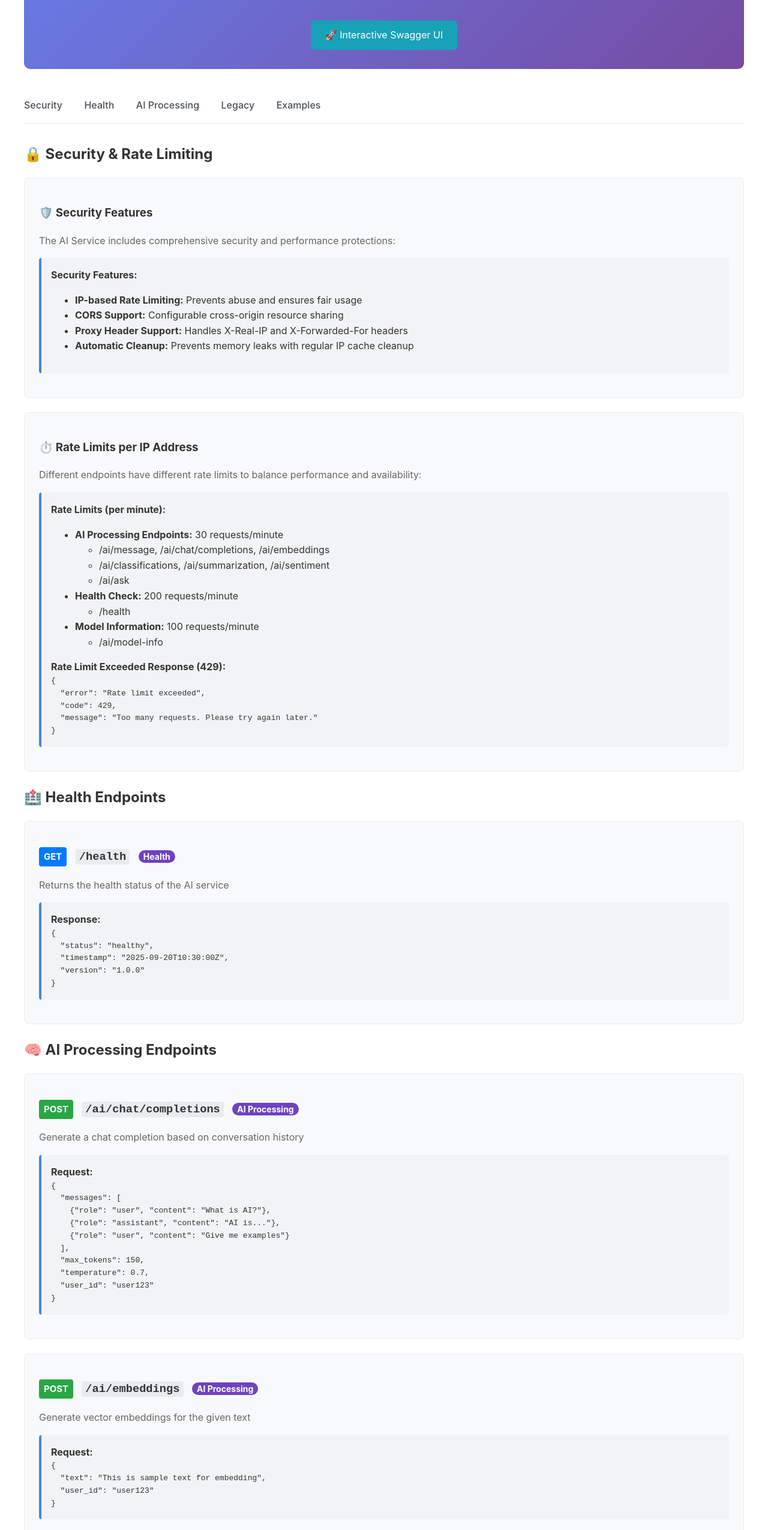
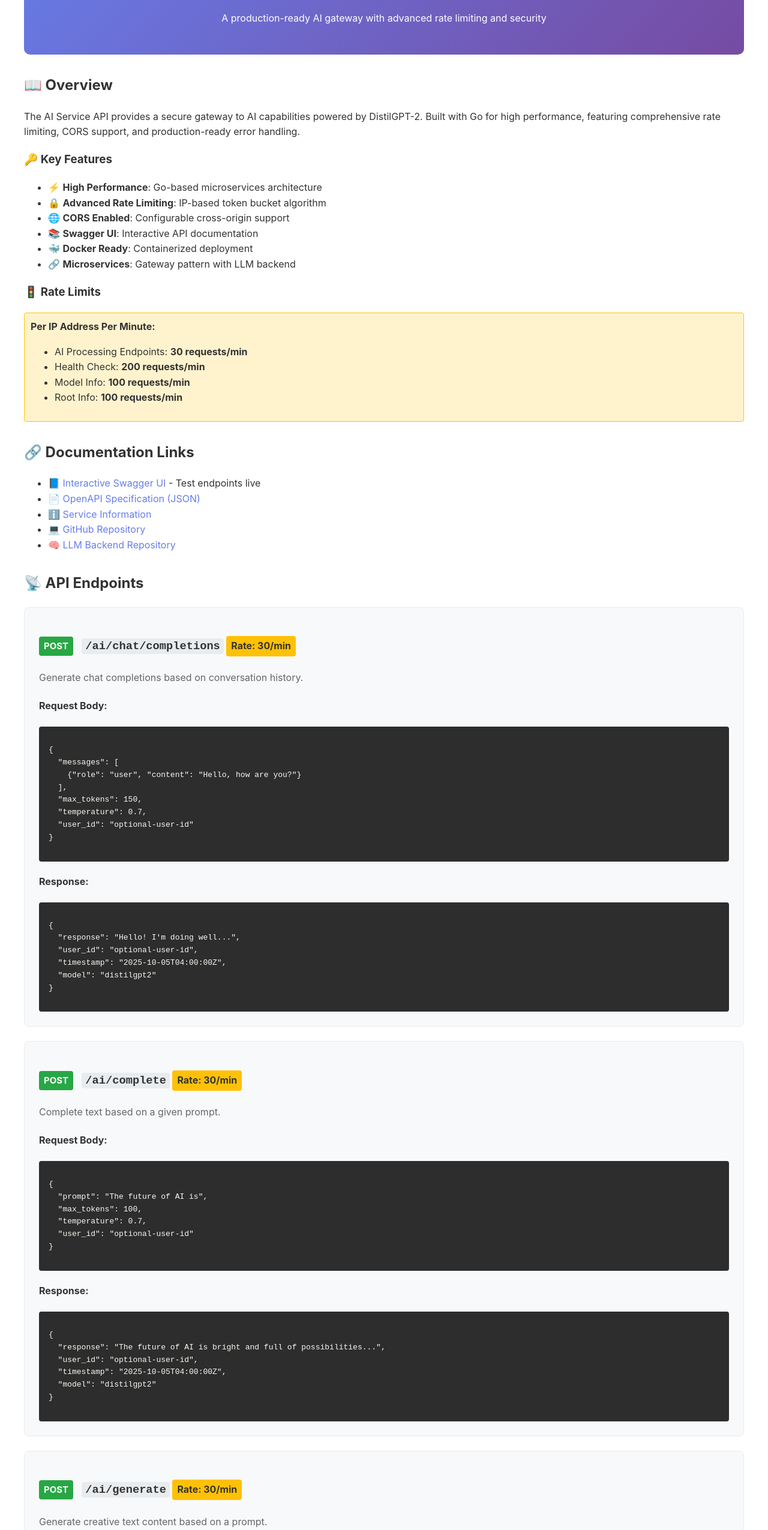
Before and after one commit to Ammar0144/ai, a plain HTML site: page docs/index.html in a window 1280 px wide. Shown: the part 170-2720 px from the top of the page at 60% size. Drawn offline with Linux system fonts and the light colour scheme.

Commit message:
Update index.html

```diff
--- a/docs/index.html
+++ b/docs/index.html
@@ -50,159 +50,123 @@
             color: #666;
         }
         .example {
-            background: #f1f3f4;
-            border-left: 4px solid #4285f4;
+            background: #2d2d2d;
+            color: #f8f8f2;
             padding: 1rem;
-            margin: 1rem 0;
             border-radius: 4px;
-        }
-        .example pre {
-            margin: 0;
             overflow-x: auto;
         }
-        .swagger-link {
-            background: #17a2b8;
-            color: white;
-            padding: 12px 24px;
-            text-decoration: none;
-            border-radius: 6px;
-            display: inline-block;
-            margin-top: 1rem;
+        .section {
+            margin: 2rem 0;
         }
-        .swagger-link:hover {
-            background: #138496;
-            color: white;
+        code {
+            background: #f4f4f4;
+            padding: 2px 6px;
+            border-radius: 3px;
+            font-family: 'Courier New', monospace;
+        }
+        a {
+            color: #667eea;
             text-decoration: none;
         }
-        .nav {
-            background: #fff;
-            border-bottom: 1px solid #e9ecef;
-            padding: 1rem 0;
-            margin-bottom: 2rem;
+        a:hover {
+            text-decoration: underline;
         }
-        .nav a {
-            color: #495057;
-            text-decoration: none;
-            margin-right: 2rem;
-            font-weight: 500;
+        .badge {
+            display: inline-block;
+            padding: 4px 8px;
+            border-radius: 4px;
+            font-size: 0.85em;
+            margin: 5px 5px 5px 0;
         }
-        .nav a:hover {
-            color: #007bff;
-        }
-        .tag {
-            background: #6f42c1;
-            color: white;
-            padding: 2px 8px;
-            border-radius: 12px;
-            font-size: 0.75em;
-            margin-left: 10px;
+        .badge-primary { background: #007bff; color: white; }
+        .badge-success { background: #28a745; color: white; }
+        .badge-warning { background: #ffc107; color: #333; }
+        .rate-limit {
+            background: #fff3cd;
+            border: 1px solid #ffc107;
+            padding: 10px;
+            border-radius: 4px;
+            margin: 10px 0;
         }
     </style>
 </head>
 <body>
     <div class="header">
         <h1>🤖 AI Service API</h1>
-        <p>Comprehensive AI capabilities powered by DistilGPT-2 with advanced rate limiting, CORS support, and robust error handling</p>
-        <a href="/swagger/" class="swagger-link">🚀 Interactive Swagger UI</a>
+        <p>Version 1.0.0 | MIT License</p>
+        <p>A production-ready AI gateway with advanced rate limiting and security</p>
     </div>
 
-    <div class="nav">
-        <a href="#security">Security</a>
-        <a href="#health">Health</a>
-        <a href="#processing">AI Processing</a>
-        <a href="#legacy">Legacy</a>
-        <a href="#examples">Examples</a>
-    </div>
+    <div class="section">
+        <h2>📖 Overview</h2>
+        <p>
+            The AI Service API provides a secure gateway to AI capabilities powered by DistilGPT-2.
+            Built with Go for high performance, featuring comprehensive rate limiting, CORS support,
+            and production-ready error handling.
+        </p>
 
-    <section id="security">
-        <h2>🔒 Security & Rate Limiting</h2>
+        <h3>🔑 Key Features</h3>
+        <ul>
+            <li>⚡ <strong>High Performance</strong>: Go-based microservices architecture</li>
+            <li>🔒 <strong>Advanced Rate Limiting</strong>: IP-based token bucket algorithm</li>
+            <li>🌐 <strong>CORS Enabled</strong>: Configurable cross-origin support</li>
+            <li>📚 <strong>Swagger UI</strong>: Interactive API documentation</li>
+            <li>🐳 <strong>Docker Ready</strong>: Containerized deployment</li>
+            <li>🔗 <strong>Microservices</strong>: Gateway pattern with LLM backend</li>
+        </ul>
 
-        <div class="endpoint">
-            <h3>🛡️ Security Features</h3>
-            <p class="description">The AI Service includes comprehensive security and performance protections:</p>
-            <div class="example">
-                <strong>Security Features:</strong>
+        <h3>🚦 Rate Limits</h3>
+        <div class="rate-limit">
+            <strong>Per IP Address Per Minute:</strong>
             <ul>
-                    <li><strong>IP-based Rate Limiting:</strong> Prevents abuse and ensures fair usage</li>
-                    <li><strong>CORS Support:</strong> Configurable cross-origin resource sharing</li>
-                    <li><strong>Proxy Header Support:</strong> Handles X-Real-IP and X-Forwarded-For headers</li>
-                    <li><strong>Automatic Cleanup:</strong> Prevents memory leaks with regular IP cache cleanup</li>
+                <li>AI Processing Endpoints: <strong>30 requests/min</strong></li>
+                <li>Health Check: <strong>200 requests/min</strong></li>
+                <li>Model Info: <strong>100 requests/min</strong></li>
+                <li>Root Info: <strong>100 requests/min</strong></li>
             </ul>
         </div>
     </div>
 
-        <div class="endpoint">
-            <h3>⏱️ Rate Limits per IP Address</h3>
-            <p class="description">Different endpoints have different rate limits to balance performance and availability:</p>
-            <div class="example">
-                <strong>Rate Limits (per minute):</strong>
+    <div class="section">
+        <h2>🔗 Documentation Links</h2>
         <ul>
-                    <li><strong>AI Processing Endpoints:</strong> 30 requests/minute
-                        <ul>
-                            <li>/ai/message, /ai/chat/completions, /ai/embeddings</li>
-                            <li>/ai/classifications, /ai/summarization, /ai/sentiment</li>
-                            <li>/ai/ask</li>
+            <li><a href="/swagger/index.html" target="_blank">📘 Interactive Swagger UI</a> - Test endpoints live</li>
+            <li><a href="/swagger/doc.json" target="_blank">📄 OpenAPI Specification (JSON)</a></li>
+            <li><a href="/" target="_blank">ℹ️ Service Information</a></li>
+            <li><a href="https://github.com/Ammar0144/ai" target="_blank">💻 GitHub Repository</a></li>
+            <li><a href="https://github.com/Ammar0144/llm" target="_blank">🧠 LLM Backend Repository</a></li>
         </ul>
-                    </li>
-                    <li><strong>Health Check:</strong> 200 requests/minute
-                        <ul><li>/health</li></ul>
-                    </li>
-                    <li><strong>Model Information:</strong> 100 requests/minute
-                        <ul><li>/ai/model-info</li></ul>
-                    </li>
-                </ul>
-                <strong>Rate Limit Exceeded Response (429):</strong>
-                <pre>{
-  "error": "Rate limit exceeded",
-  "code": 429,
-  "message": "Too many requests. Please try again later."
-}</pre>
     </div>
-        </div>
-    </section>
 
-    <section id="health">
-        <h2>🏥 Health Endpoints</h2>
-
-        <div class="endpoint">
-            <h3>
-                <span class="method get">GET</span>
-                <span class="path">/health</span>
-                <span class="tag">Health</span>
-            </h3>
-            <p class="description">Returns the health status of the AI service</p>
-            <div class="example">
-                <strong>Response:</strong>
-                <pre>{
-  "status": "healthy",
-  "timestamp": "2025-09-20T10:30:00Z",
-  "version": "1.0.0"
-}</pre>
-            </div>
-        </div>
-    </section>
-
-    <section id="processing">
-        <h2>🧠 AI Processing Endpoints</h2>
+    <div class="section">
+        <h2>📡 API Endpoints</h2>
 
         <div class="endpoint">
             <h3>
                 <span class="method post">POST</span>
                 <span class="path">/ai/chat/completions</span>
-                <span class="tag">AI Processing</span>
+                <span class="badge badge-warning">Rate: 30/min</span>
             </h3>
-            <p class="description">Generate a chat completion based on conversation history</p>
+            <p class="description">Generate chat completions based on conversation history.</p>
+            <h4>Request Body:</h4>
             <div class="example">
-                <strong>Request:</strong>
                 <pre>{
   "messages": [
-    {"role": "user", "content": "What is AI?"},
-    {"role": "assistant", "content": "AI is..."},
-    {"role": "user", "content": "Give me examples"}
+    {"role": "user", "content": "Hello, how are you?"}
   ],
   "max_tokens": 150,
   "temperature": 0.7,
-  "user_id": "user123"
+  "user_id": "optional-user-id"
+}</pre>
+            </div>
+            <h4>Response:</h4>
+            <div class="example">
+                <pre>{
+  "response": "Hello! I'm doing well...",
+  "user_id": "optional-user-id",
+  "timestamp": "2025-10-05T04:00:00Z",
+  "model": "distilgpt2"
 }</pre>
             </div>
         </div>
@@ -210,15 +174,26 @@
         <div class="endpoint">
             <h3>
                 <span class="method post">POST</span>
-                <span class="path">/ai/embeddings</span>
-                <span class="tag">AI Processing</span>
+                <span class="path">/ai/complete</span>
+                <span class="badge badge-warning">Rate: 30/min</span>
             </h3>
-            <p class="description">Generate vector embeddings for the given text</p>
+            <p class="description">Complete text based on a given prompt.</p>
+            <h4>Request Body:</h4>
             <div class="example">
-                <strong>Request:</strong>
                 <pre>{
-  "text": "This is sample text for embedding",
-  "user_id": "user123"
+  "prompt": "The future of AI is",
+  "max_tokens": 100,
+  "temperature": 0.7,
+  "user_id": "optional-user-id"
+}</pre>
+            </div>
+            <h4>Response:</h4>
+            <div class="example">
+                <pre>{
+  "response": "The future of AI is bright and full of possibilities...",
+  "user_id": "optional-user-id",
+  "timestamp": "2025-10-05T04:00:00Z",
+  "model": "distilgpt2"
 }</pre>
             </div>
         </div>
@@ -226,115 +201,206 @@
         <div class="endpoint">
             <h3>
                 <span class="method post">POST</span>
-                <span class="path">/ai/classifications</span>
-                <span class="tag">AI Processing</span>
+                <span class="path">/ai/generate</span>
+                <span class="badge badge-warning">Rate: 30/min</span>
             </h3>
-            <p class="description">Classify text into predefined categories</p>
+            <p class="description">Generate creative text content based on a prompt.</p>
+            <h4>Request Body:</h4>
             <div class="example">
-                <strong>Request:</strong>
                 <pre>{
-  "text": "This product is amazing!",
-  "categories": ["positive", "negative", "neutral"],
-  "user_id": "user123"
+  "prompt": "Once upon a time",
+  "max_tokens": 100,
+  "temperature": 0.8,
+  "user_id": "optional-user-id"
+}</pre>
+            </div>
+            <h4>Response:</h4>
+            <div class="example">
+                <pre>{
+  "response": "Once upon a time, there was a great adventure...",
+  "user_id": "optional-user-id",
+  "timestamp": "2025-10-05T04:00:00Z",
+  "model": "distilgpt2"
 }</pre>
             </div>
         </div>
 
         <div class="endpoint">
             <h3>
-                <span class="method post">POST</span>
-                <span class="path">/ai/summarization</span>
-                <span class="tag">AI Processing</span>
+                <span class="method get">GET</span>
+                <span class="path">/ai/model-info</span>
+                <span class="badge badge-success">Rate: 100/min</span>
             </h3>
-            <p class="description">Generate a summary of the provided text</p>
+            <p class="description">Get detailed information about the current AI model.</p>
+            <h4>Response:</h4>
             <div class="example">
-                <strong>Request:</strong>
                 <pre>{
-  "text": "Long text that needs to be summarized...",
-  "max_length": 100,
-  "user_id": "user123"
+  "model_name": "distilgpt2",
+  "model_type": "GPT-2",
+  "model_size": "82M parameters",
+  "description": "DistilGPT-2 optimized for text generation...",
+  "optimized_for": [
+    "text_generation",
+    "text_completion",
+    "chat_conversations"
+  ],
+  "supported_endpoints": [
+    "/generate - Text generation",
+    "/complete - Text completion",
+    "/chat/completions - Chat conversations"
+  ]
 }</pre>
             </div>
         </div>
 
         <div class="endpoint">
             <h3>
-                <span class="method post">POST</span>
-                <span class="path">/ai/sentiment</span>
-                <span class="tag">AI Processing</span>
+                <span class="method get">GET</span>
+                <span class="path">/health</span>
+                <span class="badge badge-primary">Rate: 200/min</span>
             </h3>
-            <p class="description">Analyze the sentiment of the provided text</p>
+            <p class="description">Check the health status of the AI service.</p>
+            <h4>Response:</h4>
             <div class="example">
-                <strong>Request:</strong>
                 <pre>{
-  "text": "I love this product!",
-  "user_id": "user123"
+  "status": "healthy",
+  "timestamp": "2025-10-05T04:00:00Z",
+  "version": "1.0.0"
 }</pre>
             </div>
         </div>
-    </section>
-
-    <section id="legacy">
-        <h2>🔄 Legacy Endpoints</h2>
 
         <div class="endpoint">
             <h3>
-                <span class="method post">POST</span>
-                <span class="path">/api/message</span>
-                <span class="tag">Legacy</span>
+                <span class="method get">GET</span>
+                <span class="path">/</span>
+                <span class="badge badge-success">Rate: 100/min</span>
             </h3>
-            <p class="description">Legacy endpoint for processing messages (backward compatibility)</p>
+            <p class="description">Get service information and available endpoints.</p>
+            <h4>Response:</h4>
             <div class="example">
-                <strong>Request:</strong>
                 <pre>{
-  "message": "Hello, how are you?",
-  "user_id": "user123"
+  "service": "AI Service API",
+  "version": "1.0.0",
+  "documentation": {
+    "swagger_ui": "/swagger/",
+    "docs": "/docs",
+    "openapi_spec": "/swagger/doc.json"
+  },
+  "endpoints": {
+    "health": "/health",
+    "chat_completions": "/ai/chat/completions",
+    "complete": "/ai/complete",
+    "generate": "/ai/generate",
+    "model_info": "/ai/model-info"
+  }
 }</pre>
             </div>
         </div>
-    </section>
-
-    <section id="examples">
-        <h2>🎯 Quick Test Examples</h2>
-
-        <div class="example">
-            <strong>Test Health Check:</strong>
-            <pre>curl http://localhost:8081/health</pre>
     </div>
 
+    <div class="section">
+        <h2>�� Example Usage</h2>
+
+        <h3>Chat Completion</h3>
         <div class="example">
-            <strong>Test Chat Completion:</strong>
             <pre>curl -X POST "http://localhost:8081/ai/chat/completions" \
   -H "Content-Type: application/json" \
   -d '{
-       "messages": [{"role": "user", "content": "What is AI?"}],
-       "max_tokens": 100
+    "messages": [{"role": "user", "content": "Hello!"}],
+    "temperature": 0.7
   }'</pre>
         </div>
 
+        <h3>Text Completion</h3>
         <div class="example">
-            <strong>Test Sentiment Analysis:</strong>
-            <pre>curl -X POST "http://localhost:8081/ai/sentiment" \
+            <pre>curl -X POST "http://localhost:8081/ai/complete" \
   -H "Content-Type: application/json" \
   -d '{
-       "text": "I love this new feature!"
+    "prompt": "The future of AI is",
+    "max_tokens": 50
   }'</pre>
         </div>
 
+        <h3>Text Generation</h3>
         <div class="example">
-            <strong>Test Classification:</strong>
-            <pre>curl -X POST "http://localhost:8081/ai/classifications" \
+            <pre>curl -X POST "http://localhost:8081/ai/generate" \
   -H "Content-Type: application/json" \
   -d '{
-       "text": "This is fantastic!",
-       "categories": ["positive", "negative", "neutral"]
+    "prompt": "Once upon a time",
+    "max_tokens": 100,
+    "temperature": 0.8
   }'</pre>
         </div>
-    </section>
 
-    <footer style="margin-top: 3rem; padding-top: 2rem; border-top: 1px solid #e9ecef; text-align: center; color: #666;">
-        <p>📚 For interactive testing, visit the <a href="/swagger/">Swagger UI</a></p>
-        <p>🔧 AI Service API v1.0.0 - Powered by DistilGPT-2</p>
+        <h3>Health Check</h3>
+        <div class="example">
+            <pre>curl "http://localhost:8081/health"\</pre\>
+        </div>
+    </div>
+
+    <div class="section">
+        <h2>🏗️ Architecture</h2>
+        <p>This service follows a microservices architecture pattern:</p>
+        <div class="example">
+            <pre>┌─────────────┐       ┌──────────────┐       ┌──────────────┐
+│   Clients   │──────▶│  AI Gateway  │──────▶│ LLM Backend  │
+│  (Public)   │       │  (Port 8081) │       │ (Port 8082)  │
+└─────────────┘       │   Go-based   │       │    Python    │
+                      │ Rate limiting│       │  DistilGPT-2 │
+                      │     CORS     │       │  IP restrict │
+                      └──────────────┘       └──────────────┘</pre>
+        </div>
+        <ul>
+            <li><strong>AI Gateway</strong>: Public-facing service with rate limiting, CORS, and security</li>
+            <li><strong>LLM Backend</strong>: Internal service running DistilGPT-2 model</li>
+            <li><strong>Communication</strong>: HTTP-based service-to-service calls</li>
+        </ul>
+    </div>
+
+    <div class="section">
+        <h2>⚠️ Error Responses</h2>
+        <p>All endpoints return standardized error responses:</p>
+        <div class="example">
+            <pre>{
+  "error": "Rate limit exceeded",
+  "code": 429,
+  "message": "Too many requests. Please try again later."
+}</pre>
+        </div>
+        <p><strong>HTTP Status Codes:</strong></p>
+        <ul>
+            <li><code>200</code> - Success</li>
+            <li><code>400</code> - Bad Request (invalid input)</li>
+            <li><code>429</code> - Rate Limit Exceeded</li>
+            <li><code>500</code> - Internal Server Error</li>
+        </ul>
+    </div>
+
+    <div class="section">
+        <h2>🚀 Getting Started</h2>
+        <h3>Local Development</h3>
+        <div class="example">
+            <pre>git clone https://github.com/Ammar0144/ai.git
+cd ai
+go mod download
+go run main.go</pre>
+        </div>
+
+        <h3>Docker Deployment</h3>
+        <div class="example">
+            <pre>docker-compose up -d</pre>
+        </div>
+    </div>
+
+    <div class="section">
+        <h2>📝 License</h2>
+        <p>This project is licensed under the MIT License.</p>
+    </div>
+
+    <footer style="text-align: center; margin-top: 3rem; padding: 2rem; border-top: 1px solid #e9ecef; color: #666;">
+        <p>AI Service API v1.0.0 | <a href="https://github.com/Ammar0144/ai">GitHub</a> | <a href="/swagger/index.html">Swagger UI</a></p>
+        <p>Built with ❤️ for learning and experimentation</p>
     </footer>
 </body>
 </html>
```
Lines whose indentation alone changed are shown as unchanged.
